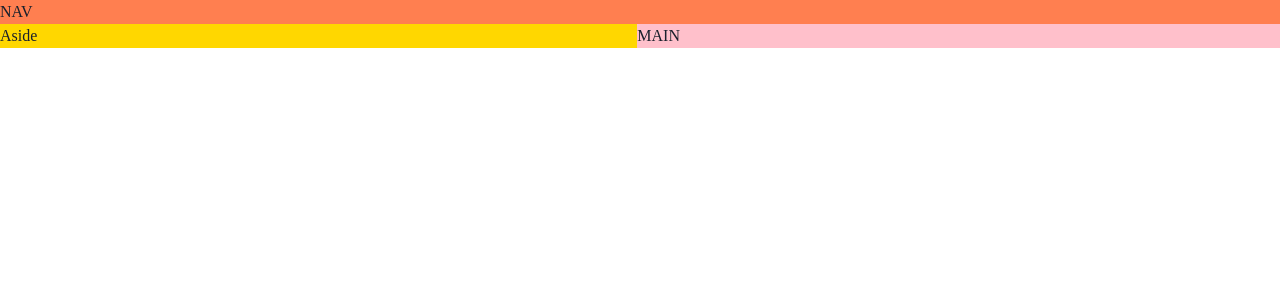
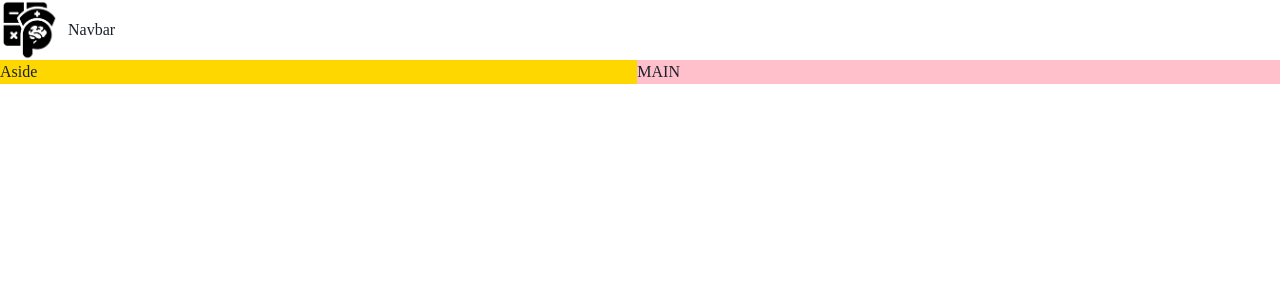
Before and after one commit to kiranvenom/game, a React (Vite) app: page / in a window 1280 px wide. Shown: the top 300 px of the page. Built offline with nearby package versions, Linux system fonts and the light colour scheme.

Commit message:
build a Navbar

```diff
--- a/src/App.jsx
+++ b/src/App.jsx
@@ -1,4 +1,5 @@
 import { Grid, GridItem, Show } from '@chakra-ui/react';
+import Navbar from './components/Navbar';
 
 const App = () => {
 	return (
@@ -7,8 +8,8 @@
 				base: `"nav" "main"`,
 				lg: `"nav nav" "aside main"`,
 			}}>
-			<GridItem area={'nav'} bg={'coral'}>
-				NAV
+			<GridItem area={'nav'}>
+				<Navbar />
 			</GridItem>
 			<Show above="lg">
 				<GridItem area={'aside'} bg={'gold'}>
--- /dev/null
+++ b/src/components/Navbar.jsx
@@ -0,0 +1,13 @@
+import { HStack, Image, Text } from '@chakra-ui/react';
+import logo from '../assets/logo.png';
+
+const Navbar = () => {
+	return (
+		<HStack>
+			<Image src={logo} boxSize={'60px'} />
+			<Text>Navbar</Text>
+		</HStack>
+	);
+};
+
+export default Navbar;
```
Also changed, not shown: src/assets/logo.png (added).
